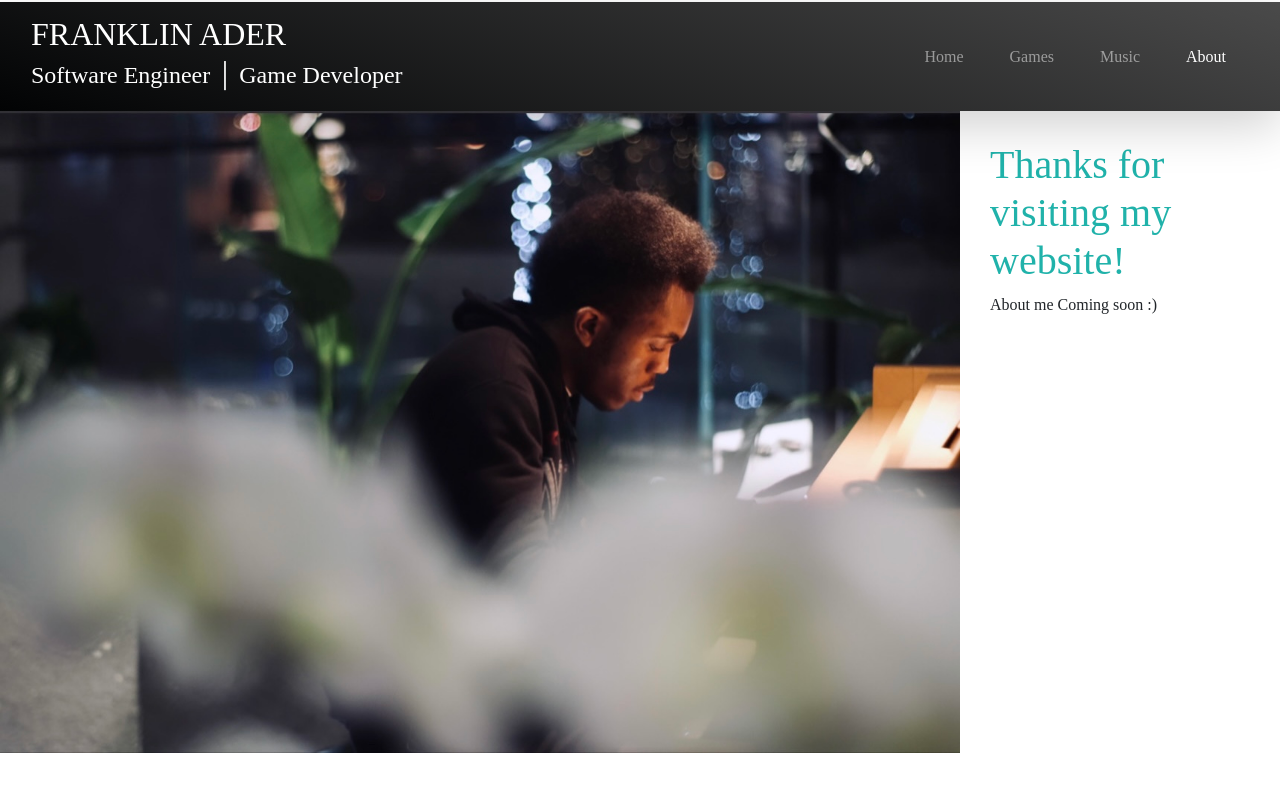
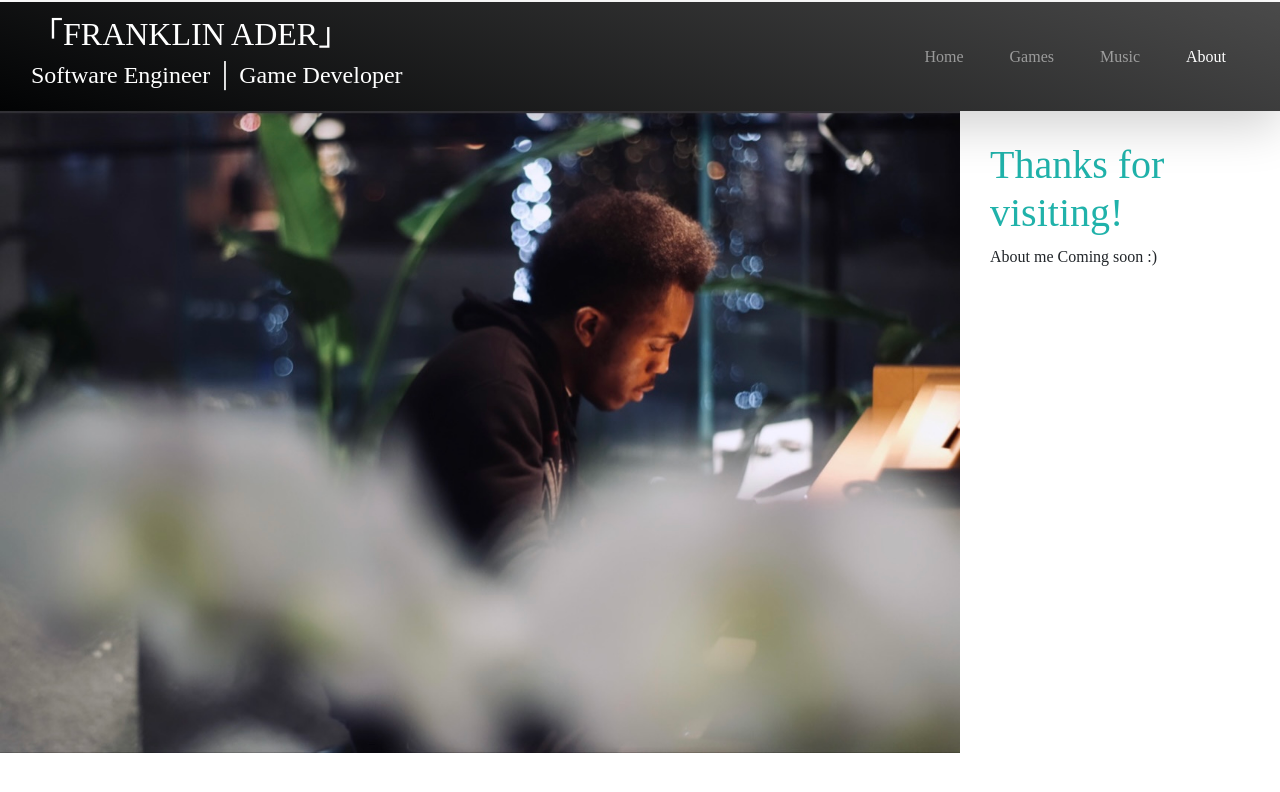
Before and after one commit to AderEinstein/Portfolio, a plain HTML site: page about.html in a window 1280 px wide. Drawn offline with nearby package versions, Linux system fonts and the light colour scheme; a web font is replaced by a local one.

Commit message:
surround navbar name with japanese quotation marks

```diff
--- a/about.html
+++ b/about.html
@@ -22,7 +22,7 @@
             <section class="nav-wrapper">
                 <nav class="navbar navbar-dark navbar-expand-md shadow-lg" id="app-navbar">
                     <div class="container-fluid">
-                        <a class="navbar-brand" href="index.html"><h2>FRANKLIN ADER</h2><h4>Software Engineer │ Game Developer</h4></a>
+                        <a class="navbar-brand" href="index.html"><h2>「FRANKLIN ADER」</h2><h4>Software Engineer │ Game Developer</h4></a>
                         <button data-toggle="collapse" class="navbar-toggler" data-target="#navcol-1">
                             <span class="sr-only">Toggle navigation</span>
                             <span class="navbar-toggler-icon"></span>
@@ -46,7 +46,7 @@
                     </div>
 
                     <div class="profile-content-wrapper">
-                        <h1>Thanks for visiting my website!</h1>
+                        <h1>Thanks for visiting!</h1>
 
                         <p>About me Coming soon :)</p>
                     </div>
```
Also changed, not shown: game-description.html (+1 -1 lines), games.html (+1 -1 lines), index.html (+1 -1 lines), music.html (+2 -2 lines).
